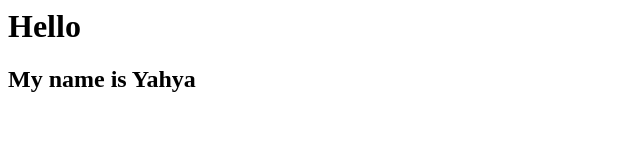
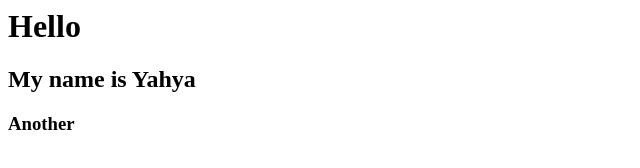
Before and after one commit to yaya1426/git-test, a plain HTML site: page index.html in a window 1280 px wide. Shown: the full height of the page, 0-640 px from the left. Drawn offline with Linux system fonts and the light colour scheme.

Commit message:
Added another h3 to my index.html

```diff
--- a/index.html
+++ b/index.html
@@ -5,5 +5,6 @@
     <body>
         <h1>Hello</h1>
         <h2>My name is Yahya</h2>
+        <h3>Another</h3>
     </body>
 </html>
```
